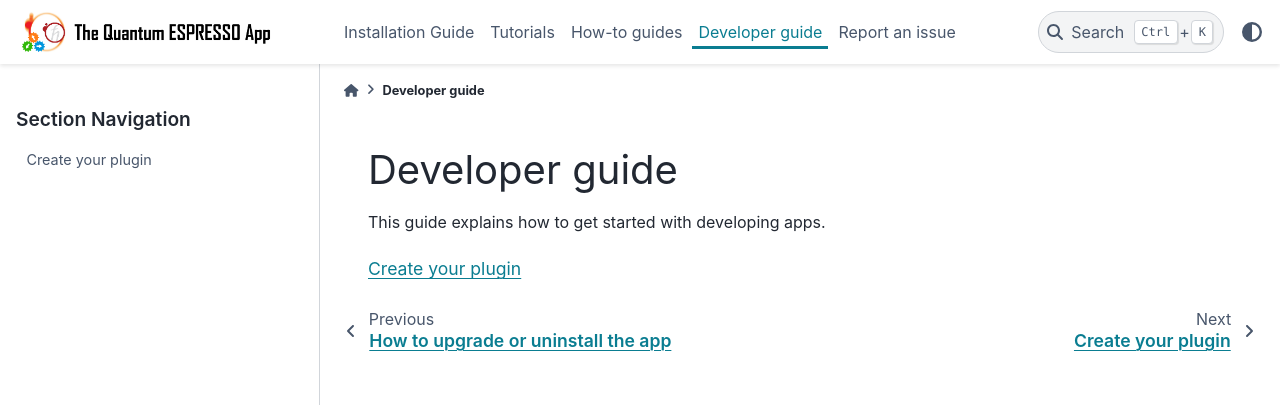
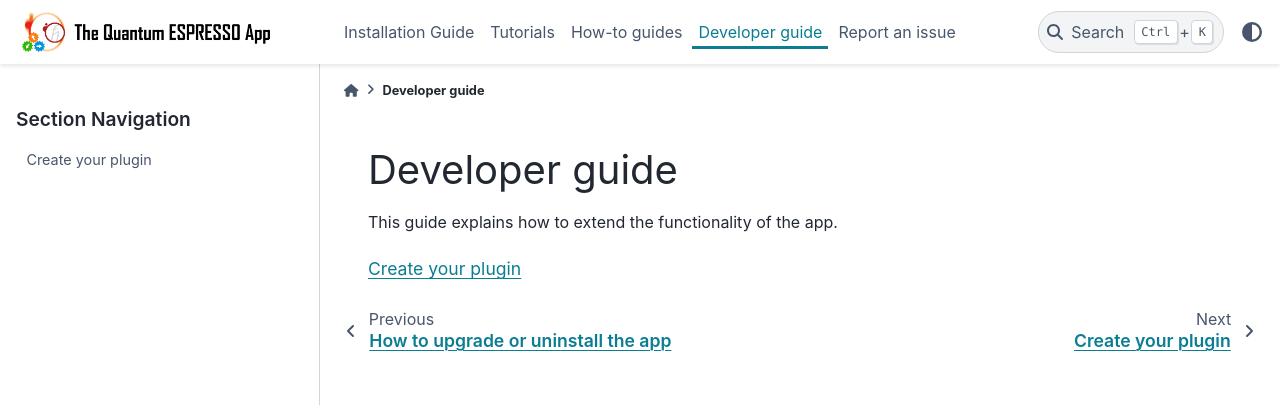
Before and after one commit to aiidalab/aiidalab-qe, a Sphinx documentation site: the page built from docs/source/development/index.rst, in a window 1280 px wide. Shown: the top 405 px of the page. Built offline with Sphinx 7.4.7 and the PyData theme 0.15.4, drawn with Linux system fonts in a browser that asks for light colours.

Commit message:
udpate index page

```diff
--- a/docs/source/development/index.rst
+++ b/docs/source/development/index.rst
@@ -4,7 +4,7 @@
 Developer guide
 ###################
 
-This guide explains how to get started with developing apps.
+This guide explains how to extend the functionality of the app.
 
 .. toctree::
     :maxdepth: 1
```
